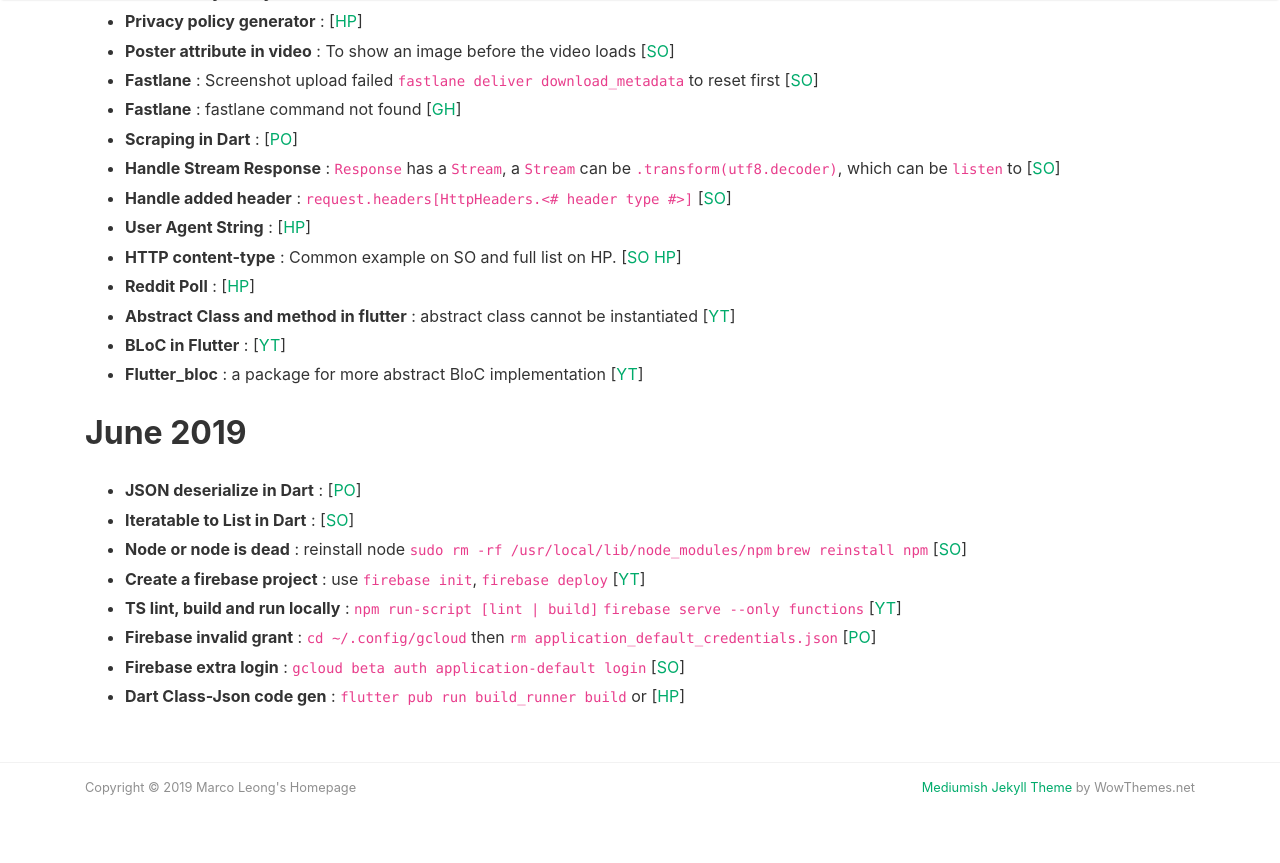
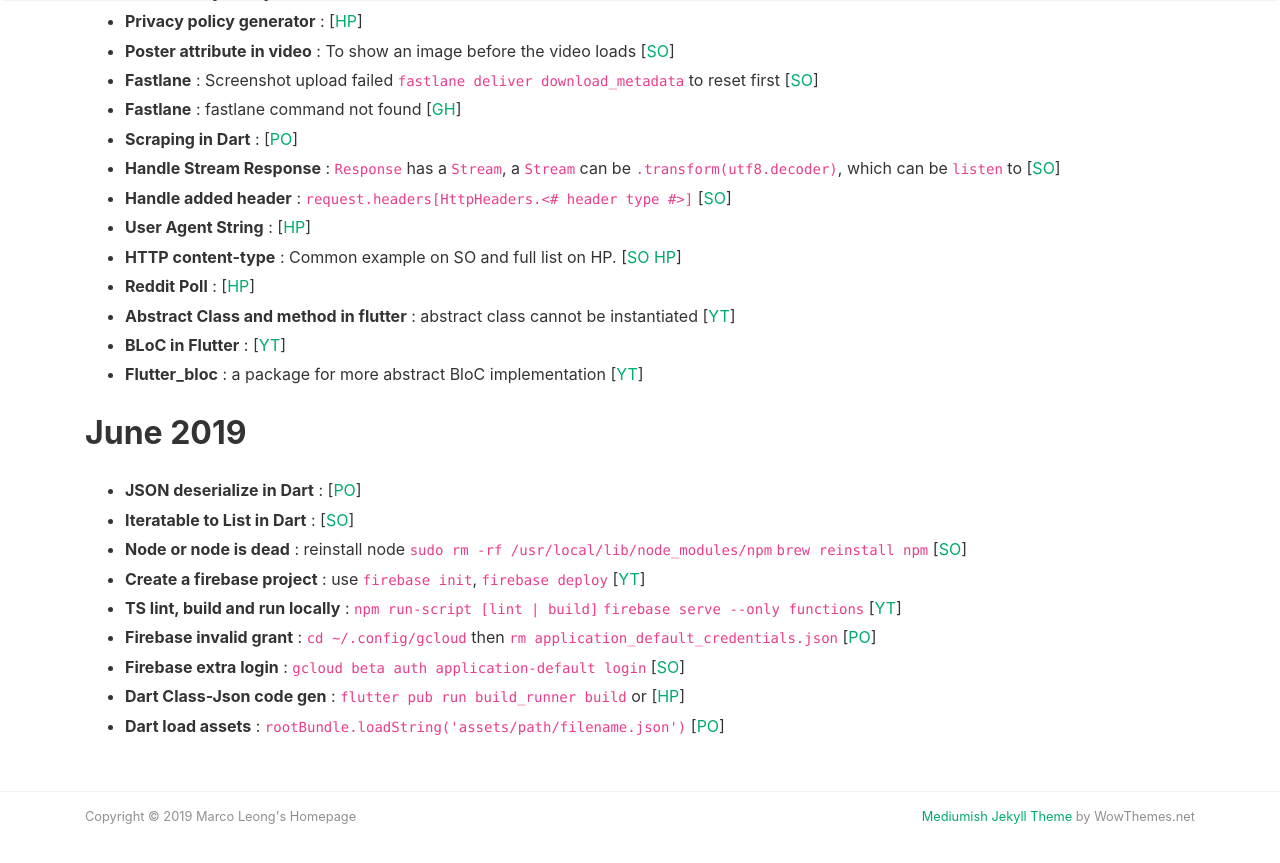
Before and after one commit to MarcoLeongDev/MarcoLeongDev.github.io, a Jekyll site: the page built from journey.md, in a window 1280 px wide and 900 px high, scrolled down 1801 px. Shown: the top 863 px of the window. Built offline with Jekyll 4.4.1, drawn with Linux system fonts in a browser that asks for light colours; nearby versions of some CDN libraries; our own code applies the rules of GitHub Pages for plain Markdown files.

Commit message:
Update journey.md

```diff
--- a/journey.md
+++ b/journey.md
@@ -58,6 +58,7 @@
 - **Firebase invalid grant** : `cd ~/.config/gcloud` then `rm application_default_credentials.json` [[PO](https://github.com/firebase/firebase-functions/issues/121)]
 - **Firebase extra login** : `gcloud beta auth application-default login` [[SO](https://stackoverflow.com/questions/42043611/could-not-load-the-default-credentials-node-js-google-compute-engine-tutorial)]
 - **Dart Class-Json code gen** : `flutter pub run build_runner build` or [[HP](https://flutter.dev/docs/development/data-and-backend/json)]
+- **Dart load assets** : `rootBundle.loadString('assets/path/filename.json')` [[PO](https://cogitas.net/parse-json-dart-flutter/)]
 
 
 
```
